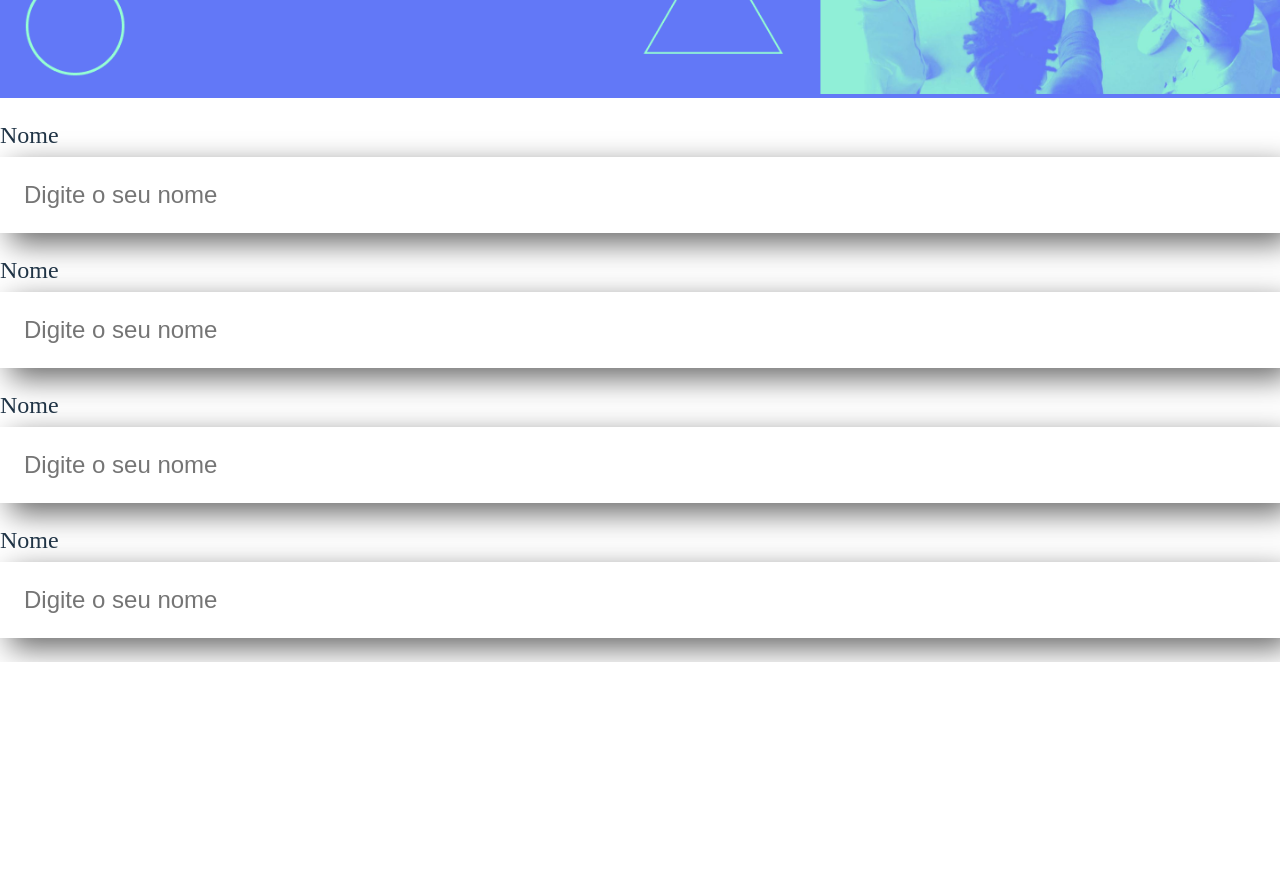
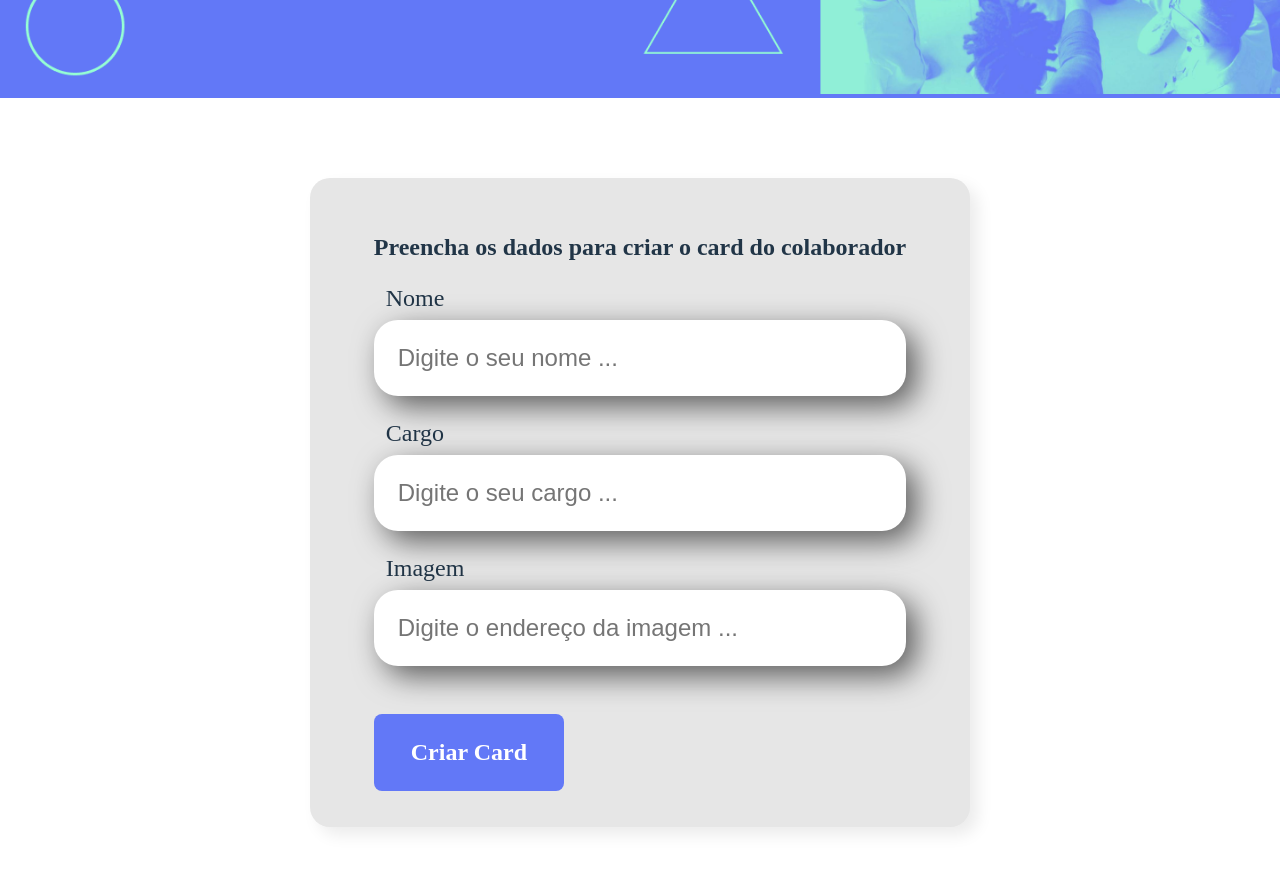
Before and after one commit to vinimaffra03/reactalura, a React (Vite) app: page / in a window 1280 px wide. Shown: the part 400-1270 px from the top of the page. Before the commit the page ends 1062 px from the top, so only its background shows below. Built offline with nearby package versions, Linux system fonts and the light colour scheme.

Commit message:
componentes props

```diff
--- a/src/App.jsx
+++ b/src/App.jsx
@@ -1,15 +1,12 @@
 import Banner from './componentes/Banner'
-import CampoTexto from './componentes/CampoTexto'
+import Formulario from './componentes/Formulario'
 
 function App() {
   return (
     <>
       <div className='App'>
         <Banner />
-        <CampoTexto />
-        <CampoTexto />
-        <CampoTexto />
-        <CampoTexto />
+        <Formulario />
       </div>
     </>
   )
--- a/src/componentes/CampoTexto/CampoTexto.css
+++ b/src/componentes/CampoTexto/CampoTexto.css
@@ -4,6 +4,7 @@
 
 .campo-texto label {
     display: block;
+    padding-left: 0.5em;
     margin-bottom: 8px;
     font-size: 24px;
 }
@@ -13,6 +14,7 @@
     box-shadow: 10px 10px 30px rgba(0, 0, 0, 0.6);
     width: 100%;
     border: none;
+    border-radius: 1em;
     font-size: 24px;
     padding: 24px;
     box-sizing: border-box;
--- a/src/componentes/CampoTexto/index.jsx
+++ b/src/componentes/CampoTexto/index.jsx
@@ -1,10 +1,15 @@
 import './CampoTexto.css'
 
-const CampoTexto = () => {
+const CampoTexto = (props) => {
     return (
         <div className="campo-texto">
-            <label>Nome</label>
-            <input placeholder='Digite o seu nome'/>
+            <label>
+                {props.label}
+            </label>
+
+            <input placeholder={
+                `${props.placeholder} ...`
+            }/>
         </div>
     )
 }
--- /dev/null
+++ b/src/componentes/Formulario/Formulario.css
@@ -0,0 +1,23 @@
+.formulario {
+    display: flex;
+    justify-content: center;
+    margin: 80px 0;
+}
+
+.formulario form {
+    max-width: 80%;
+    background-color: #e6e6e6;
+    border-radius: 20px;
+    padding: 36px 64px;
+    box-shadow: 8px 8px 16px rgba(0, 0, 0, 0.08);
+}
+
+.formulario button {
+    background-color: #6278F7;
+    padding: 1em 1.5em;
+    color: white;
+    font-size: 24px;
+    font-weight: 600;
+    font-family: 'Montserrat' sans-serif;
+    margin-top: 1em;
+}
--- /dev/null
+++ b/src/componentes/Formulario/index.jsx
@@ -0,0 +1,18 @@
+import CampoTexto from '../CampoTexto'
+import './Formulario.css'
+
+const Formulario = () => {
+    return(
+        <section className='formulario'>
+            <form>
+                <h2>Preencha os dados para criar o card do colaborador</h2>
+                <CampoTexto label="Nome" placeholder="Digite o seu nome"/>
+                <CampoTexto label="Cargo" placeholder="Digite o seu cargo"/>
+                <CampoTexto label="Imagem" placeholder="Digite o endereço da imagem"/>
+                <button>Criar Card</button>
+            </form>
+        </section>
+    )
+}
+
+export default Formulario
--- a/src/index.css
+++ b/src/index.css
@@ -29,6 +29,7 @@ body {
   margin: 0;
   min-width: 100vh;
   min-height: 100vh;
+  margin-bottom: 3em;
 }
 
 h1 {
```
